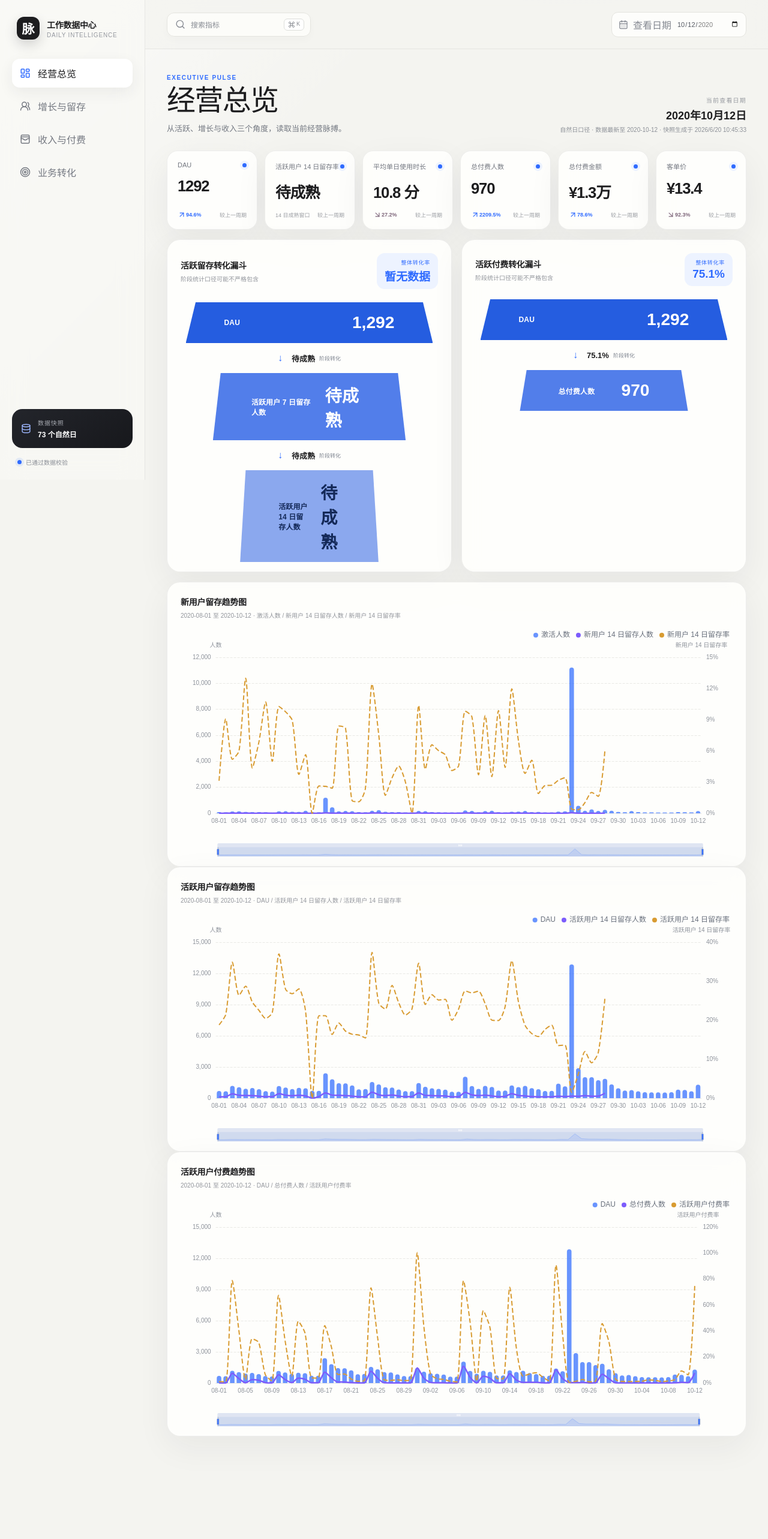
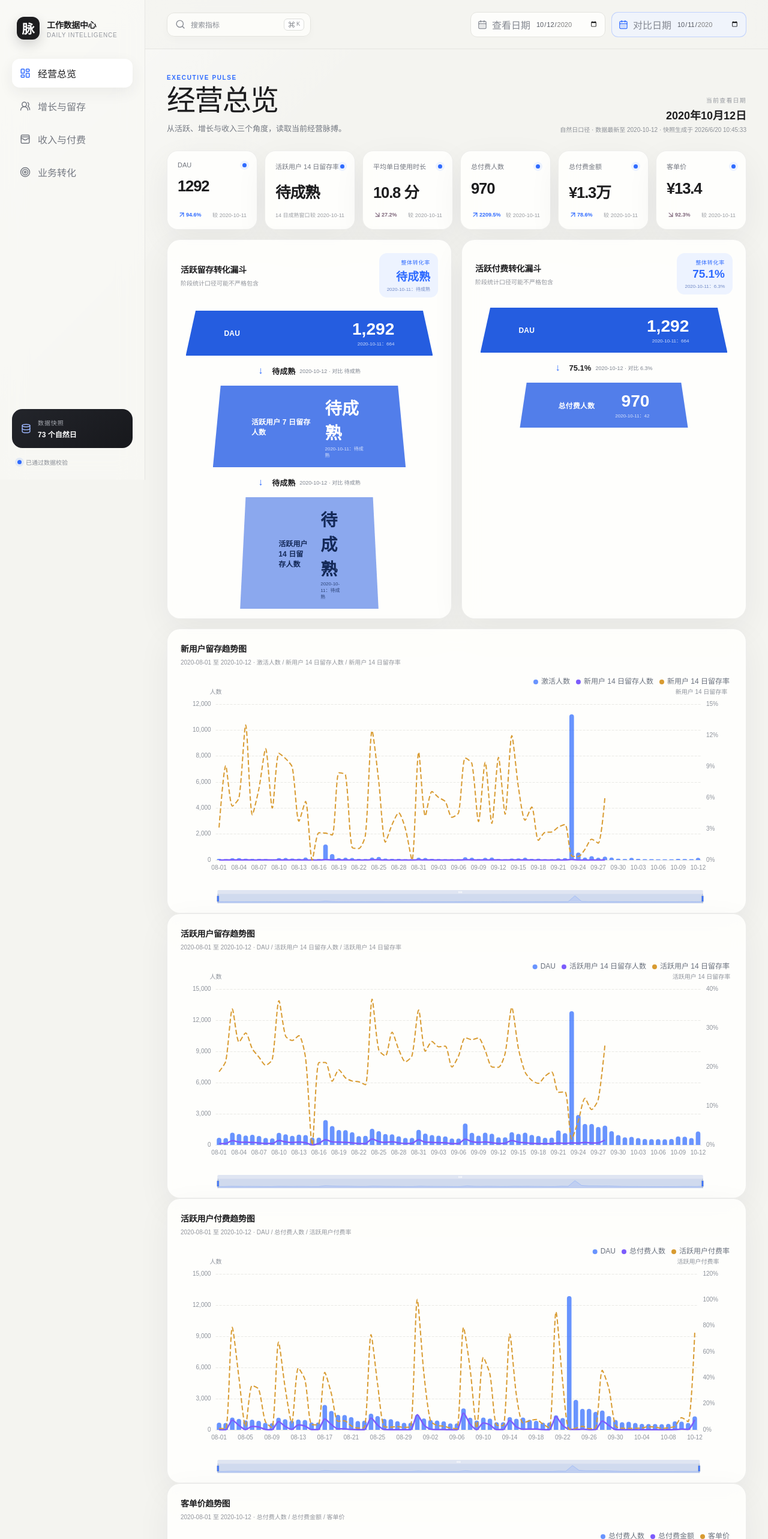
Before and after one commit to zbqingtianyun/daily-and-weekly-dashboard, a Next.js app: page / in a window 1280 px wide. Shown: the top 2566 px of the page at 60% size. Before the commit the page ends 2459 px from the top, so only its background shows below. Built offline with nearby package versions, Linux system fonts and the light colour scheme.

Commit message:
新增客单价趋势与双日期对比

```diff
--- a/app/globals.css
+++ b/app/globals.css
@@ -47,6 +47,8 @@ kbd { margin-left: auto; display: flex; align-items: center; gap: 2px; padding:
 .top-controls { gap: 10px; }
 .date-control { gap: 8px; border: 1px solid var(--line); background: rgba(255,255,253,.78); padding: 8px 11px; border-radius: 11px; color: #858992; }
 .date-control input { border: 0; background: transparent; color: #555962; font-size: 11px; width: 105px; outline: 0; }
+.comparison-date { border-color: rgba(47,107,255,.24); background: rgba(237,243,255,.72); }
+.comparison-date svg { color: var(--blue); }
 .content { padding: 42px 36px 64px; max-width: 1680px; margin: auto; }
 .page-heading { display: flex; justify-content: space-between; gap: 30px; align-items: flex-end; margin-bottom: 28px; }
 .eyebrow { color: var(--blue) !important; font-size: 10px !important; font-weight: 700; letter-spacing: .16em; text-transform: uppercase; margin: 0 0 9px !important; }
@@ -74,6 +76,7 @@ kbd { margin-left: auto; display: flex; align-items: center; gap: 2px; padding:
 .funnel-overall { display: flex; flex-direction: column; align-items: flex-end; padding: 9px 13px; border-radius: 13px; background: var(--blue-open); color: var(--blue); }
 .funnel-overall span { font-size: 9px; letter-spacing: .08em; }
 .funnel-overall strong { margin-top: 2px; font-size: 19px; font-variant-numeric: tabular-nums; }
+.funnel-overall small { margin-top: 3px; font-size: 8px; color: #6f88c5; font-variant-numeric: tabular-nums; }
 .funnel-body { display: flex; flex-direction: column; align-items: center; padding: 7px 2% 0; }
 .funnel-step { width: 100%; display: flex; flex-direction: column; align-items: center; }
 .funnel-stage { min-height: 68px; display: flex; align-items: center; justify-content: space-between; gap: 20px; padding: 15px clamp(22px, 5vw, 64px); color: #fff; clip-path: polygon(4% 0, 96% 0, 100% 100%, 0 100%); transition: width .35s ease, transform .2s ease; }
@@ -83,6 +86,8 @@ kbd { margin-left: auto; display: flex; align-items: center; gap: 2px; padding:
 .funnel-stage-3 { background: #8ba8ee; color: #142958; }
 .funnel-stage span { font-size: 12px; font-weight: 650; letter-spacing: .01em; }
 .funnel-stage strong { font-size: clamp(21px, 2.2vw, 30px); font-variant-numeric: tabular-nums; }
+.funnel-stage-values { display: flex; flex-direction: column; align-items: flex-end; }
+.funnel-stage-values small { margin-top: 2px; font-size: 8px; opacity: .78; font-variant-numeric: tabular-nums; }
 .funnel-rate { height: 50px; display: grid; grid-template-columns: 16px auto auto; align-items: center; gap: 7px; color: #7f8590; }
 .funnel-rate > span { color: var(--blue); font-size: 16px; }
 .funnel-rate strong { color: var(--ink); font-size: 13px; font-variant-numeric: tabular-nums; }
@@ -181,8 +186,9 @@ kbd { margin-left: auto; display: flex; align-items: center; gap: 2px; padding:
   .search-trigger span,.search-trigger kbd { display: none; }
   .top-controls { gap: 6px; }
   .single-date { padding: 8px; gap: 4px; }
-  .single-date > svg,.single-date > span { display: none; }
-  .single-date input { width: 104px; }
+  .single-date > svg,.single-date > span,.comparison-date > svg,.comparison-date > span { display: none; }
+  .single-date input,.comparison-date input { width: 94px; }
+  .comparison-date { padding: 8px; }
   .content { padding: 28px 14px 100px; }
   .page-heading { display: block; }
   .freshness { align-items: flex-start; text-align: left; margin-top: 20px; }
@@ -198,6 +204,7 @@ kbd { margin-left: auto; display: flex; align-items: center; gap: 2px; padding:
   .funnel-stage-2 { width: 88% !important; }
   .funnel-stage-3 { width: 72% !important; }
   .funnel-stage span { max-width: 60%; font-size: 10px; }
+  .funnel-stage-values small { font-size: 7px; }
   .dashboard-grid { display: block; }
   .panel { margin-bottom: 14px; padding: 18px 14px 12px; }
   .retention-groups { grid-template-columns: 1fr; }
--- a/components/dashboard.tsx
+++ b/components/dashboard.tsx
@@ -135,7 +135,14 @@ function DailyDualAxisTrendChart({
   rateKey,
   rateNumeratorKey,
   rateDenominatorKey,
-  maturityDays = 0
+  maturityDays = 0,
+  primaryAxisName = "人数",
+  secondaryAxisName = rateLabel,
+  volumeAxisIndex = 0,
+  comparisonAxisIndex = 0,
+  rateAxisIndex = 1,
+  rateMultiplier = 100,
+  rateAxisSuffix = "%"
 }: {
   title: string;
   rows: DashboardRow[];
@@ -149,6 +156,13 @@ function DailyDualAxisTrendChart({
   rateNumeratorKey?: string;
   rateDenominatorKey?: string;
   maturityDays?: number;
+  primaryAxisName?: string;
+  secondaryAxisName?: string;
+  volumeAxisIndex?: number;
+  comparisonAxisIndex?: number;
+  rateAxisIndex?: number;
+  rateMultiplier?: number;
+  rateAxisSuffix?: string;
 }) {
   const option = useMemo<EChartsOption>(() => {
     const base = baseChart();
@@ -186,7 +200,7 @@ function DailyDualAxisTrendChart({
       yAxis: [
         {
           type: "value",
-          name: "人数",
+          name: primaryAxisName,
           position: "left",
           min: 0,
           axisLine: { show: false },
@@ -197,12 +211,12 @@ function DailyDualAxisTrendChart({
         },
         {
           type: "value",
-          name: rateLabel,
+          name: secondaryAxisName,
           position: "right",
           min: 0,
           axisLine: { show: false },
           axisTick: { show: false },
-          axisLabel: { color: "#8d929b", fontSize: 10, formatter: "{value}%" },
+          axisLabel: { color: "#8d929b", fontSize: 10, formatter: `{value}${rateAxisSuffix}` },
           nameTextStyle: { color: "#8d929b", fontSize: 10 },
           splitLine: { show: false }
         }
@@ -215,7 +229,7 @@ function DailyDualAxisTrendChart({
         {
           name: volumeLabel,
           type: "bar",
-          yAxisIndex: 0,
+          yAxisIndex: volumeAxisIndex,
           barMaxWidth: 18,
           itemStyle: { color: "rgba(47,107,255,.72)", borderRadius: [4, 4, 0, 0] },
           data: rows.map((row) => row[volumeKey] === null ? null : Number(row[volumeKey]))
@@ -223,7 +237,7 @@ function DailyDualAxisTrendChart({
         {
           name: comparisonLabel,
           type: "line",
-          yAxisIndex: 0,
+          yAxisIndex: comparisonAxisIndex,
           smooth: 0.25,
           showSymbol: false,
           connectNulls: false,
@@ -234,7 +248,7 @@ function DailyDualAxisTrendChart({
         {
           name: rateLabel,
           type: "line",
-          yAxisIndex: 1,
+          yAxisIndex: rateAxisIndex,
           smooth: 0.25,
           showSymbol: false,
           connectNulls: false,
@@ -243,12 +257,12 @@ function DailyDualAxisTrendChart({
           data: rows.map((row) => {
             if (!isMature(row, latest, maturityDays)) return null;
             const value = rateValue(row);
-            return value === null ? null : value * 100;
+            return value === null ? null : value * rateMultiplier;
           })
         }
       ]
     };
-  }, [comparisonKey, comparisonLabel, latest, maturityDays, rateDenominatorKey, rateKey, rateLabel, rateNumeratorKey, rows, volumeKey, volumeLabel]);
+  }, [comparisonAxisIndex, comparisonKey, comparisonLabel, latest, maturityDays, primaryAxisName, rateAxisIndex, rateAxisSuffix, rateDenominatorKey, rateKey, rateLabel, rateMultiplier, rateNumeratorKey, rows, secondaryAxisName, volumeAxisIndex, volumeKey, volumeLabel]);
 
   return (
     <section className="panel new-user-trend" aria-label={title}>
@@ -263,7 +277,7 @@ function DailyDualAxisTrendChart({
   );
 }
 
-function KpiCard({ metric, current, previous, mature = true }: { metric: MetricDefinition; current: unknown; previous: unknown; mature?: boolean }) {
+function KpiCard({ metric, current, previous, mature = true, comparisonLabel = "上一周期" }: { metric: MetricDefinition; current: unknown; previous: unknown; mature?: boolean; comparisonLabel?: string }) {
   const change = mature ? delta(current, previous) : null;
   return (
     <motion.article className="kpi-card" whileHover={{ y: -4 }} transition={{ duration: 0.2 }}>
@@ -279,15 +293,31 @@ function KpiCard({ metric, current, previous, mature = true }: { metric: MetricD
             {Math.abs(change * 100).toFixed(1)}%
           </span>
         )}
-        <span>较上一周期</span>
+        <span>较 {comparisonLabel}</span>
       </div>
     </motion.article>
   );
 }
 
-function FunnelCard({ title, stages }: { title: string; stages: { key: string; label: string; value: number | null }[] }) {
+function FunnelCard({
+  title,
+  stages,
+  comparisonStages,
+  currentLabel,
+  comparisonLabel
+}: {
+  title: string;
+  stages: { key: string; label: string; value: number | null }[];
+  comparisonStages: { key: string; label: string; value: number | null }[];
+  currentLabel: string;
+  comparisonLabel: string;
+}) {
   const rates = stages.slice(1).map((stage, index) => conversionRate(stage.value, stages[index].value));
+  const comparisonRates = comparisonStages.slice(1).map((stage, index) => conversionRate(stage.value, comparisonStages[index].value));
   const overallRate = conversionRate(stages.at(-1)?.value, stages[0].value);
+  const comparisonOverallRate = conversionRate(comparisonStages.at(-1)?.value, comparisonStages[0].value);
+  const formatFunnelValue = (value: number | null) => value === null || !Number.isFinite(value) ? "待成熟" : formatMetric(value, "integer");
+  const formatFunnelRate = (value: number | null) => value === null ? "待成熟" : `${(value * 100).toFixed(1)}%`;
   return (
     <section className="panel conversion-funnel" aria-label={title}>
       <header className="panel-header">
@@ -297,7 +327,8 @@ function FunnelCard({ title, stages }: { title: string; stages: { key: string; l
         </div>
         <div className="funnel-overall">
           <span>整体转化率</span>
-          <strong>{overallRate === null ? "暂无数据" : `${(overallRate * 100).toFixed(1)}%`}</strong>
+          <strong>{formatFunnelRate(overallRate)}</strong>
+          <small>{comparisonLabel}：{formatFunnelRate(comparisonOverallRate)}</small>
         </div>
       </header>
       <div className="funnel-body">
@@ -305,13 +336,16 @@ function FunnelCard({ title, stages }: { title: string; stages: { key: string; l
           <div className="funnel-step" key={stage.key}>
             <div className={`funnel-stage funnel-stage-${index + 1}`} style={{ width: `${100 - index * (stages.length === 2 ? 32 : 22)}%` }}>
               <span>{stage.label}</span>
-              <strong>{stage.value === null || !Number.isFinite(stage.value) ? "待成熟" : formatMetric(stage.value, "integer")}</strong>
+              <div className="funnel-stage-values">
+                <strong>{formatFunnelValue(stage.value)}</strong>
+                <small>{comparisonLabel}：{formatFunnelValue(comparisonStages[index]?.value ?? null)}</small>
+              </div>
             </div>
             {index < rates.length && (
               <div className="funnel-rate" aria-label={`${stages[index].label}到${stages[index + 1].label}转化率`}>
                 <span>↓</span>
-                <strong>{rates[index] === null ? "待成熟" : `${(rates[index]! * 100).toFixed(1)}%`}</strong>
-                <small>阶段转化</small>
+                <strong>{formatFunnelRate(rates[index])}</strong>
+                <small>{currentLabel} · 对比 {formatFunnelRate(comparisonRates[index])}</small>
               </div>
             )}
           </div>
@@ -321,29 +355,33 @@ function FunnelCard({ title, stages }: { title: string; stages: { key: string; l
   );
 }
 
-function ConversionFunnels({ current, latest }: { current: DashboardRow; latest: string }) {
+function ConversionFunnels({ current, comparison, latest }: { current: DashboardRow; comparison: DashboardRow; latest: string }) {
   const toNumber = (value: unknown) => value === null || value === undefined || value === "" ? null : Number(value);
-  const dau = toNumber(current.DAU);
-  const retained7 = isMature(current, latest, 7) ? toNumber(current["活跃用户7日留存人数"]) : null;
-  const retained14 = isMature(current, latest, 14) ? toNumber(current["活跃用户14日留存人数"]) : null;
-  const paid = toNumber(current["总付费人数"]);
+  const retentionStages = (row: DashboardRow) => [
+    { key: "retention-dau", label: "DAU", value: toNumber(row.DAU) },
+    { key: "retention-7d", label: "活跃用户 7 日留存人数", value: isMature(row, latest, 7) ? toNumber(row["活跃用户7日留存人数"]) : null },
+    { key: "retention-14d", label: "活跃用户 14 日留存人数", value: isMature(row, latest, 14) ? toNumber(row["活跃用户14日留存人数"]) : null }
+  ];
+  const paymentStages = (row: DashboardRow) => [
+    { key: "payment-dau", label: "DAU", value: toNumber(row.DAU) },
+    { key: "payment-total", label: "总付费人数", value: toNumber(row["总付费人数"]) }
+  ];
 
   return (
     <div className="conversion-funnel-grid">
       <FunnelCard
         title="活跃留存转化漏斗"
-        stages={[
-          { key: "retention-dau", label: "DAU", value: dau },
-          { key: "retention-7d", label: "活跃用户 7 日留存人数", value: retained7 },
-          { key: "retention-14d", label: "活跃用户 14 日留存人数", value: retained14 }
-        ]}
+        stages={retentionStages(current)}
+        comparisonStages={retentionStages(comparison)}
+        currentLabel={current.period}
+        comparisonLabel={comparison.period}
       />
       <FunnelCard
         title="活跃付费转化漏斗"
-        stages={[
-          { key: "payment-dau", label: "DAU", value: dau },
-          { key: "payment-total", label: "总付费人数", value: paid }
-        ]}
+        stages={paymentStages(current)}
+        comparisonStages={paymentStages(comparison)}
+        currentLabel={current.period}
+        comparisonLabel={comparison.period}
       />
     </div>
   );
@@ -384,7 +422,11 @@ export default function Dashboard({ daily, catalog, metadata }: { daily: Dashboa
   const sourceRows = daily.rows;
   const firstPeriod = sourceRows[0].period;
   const lastPeriod = sourceRows.at(-1)!.period;
-  const [selectedDate, setSelectedDate] = useState(parseQueryDate(params.get("to") ?? params.get("from"), lastPeriod));
+  const initialSelectedDate = parseQueryDate(params.get("to") ?? params.get("from"), lastPeriod);
+  const initialSelectedIndex = sourceRows.findIndex((row) => row.period === initialSelectedDate);
+  const defaultComparisonDate = sourceRows[Math.max(0, initialSelectedIndex - 1)]?.period ?? firstPeriod;
+  const [selectedDate, setSelectedDate] = useState(initialSelectedDate);
+  const [comparisonDate, setComparisonDate] = useState(parseQueryDate(params.get("compare"), defaultComparisonDate));
   const [searchOpen, setSearchOpen] = useState(false);
   const [search, setSearch] = useState("");
   const definitions = useMemo(() => metricMap(catalog), [catalog]);
@@ -408,6 +450,7 @@ export default function Dashboard({ daily, catalog, metadata }: { daily: Dashboa
   }, []);
 
   const current = sourceRows.find((row) => row.period === selectedDate) ?? sourceRows.at(-1)!;
+  const comparison = sourceRows.find((row) => row.period === comparisonDate) ?? sourceRows[0];
   const rows = [current];
   const dailyTrendRows = useMemo(() => daily.rows.filter((row) => row.period <= current.period), [current.period, daily.rows]);
   const currentIndex = sourceRows.findIndex((row) => row.period === current.period);
@@ -417,12 +460,17 @@ export default function Dashboard({ daily, catalog, metadata }: { daily: Dashboa
 
   const switchView = (next: View) => {
     setView(next);
-    updateUrl({ view: next, from: selectedDate, to: selectedDate });
+    updateUrl({ view: next, from: selectedDate, to: selectedDate, compare: comparisonDate });
   };
 
   const selectDate = (date: string) => {
     setSelectedDate(date);
-    updateUrl({ view, from: date, to: date });
+    updateUrl({ view, from: date, to: date, compare: comparisonDate });
+  };
+
+  const selectComparisonDate = (date: string) => {
+    setComparisonDate(date);
+    updateUrl({ view, from: selectedDate, to: selectedDate, compare: date });
   };
 
   return (
@@ -451,6 +499,13 @@ export default function Dashboard({ daily, catalog, metadata }: { daily: Dashboa
               <span>查看日期</span>
               <input aria-label="日报日期" type="date" min={firstPeriod} max={lastPeriod} value={selectedDate} onChange={(event) => selectDate(event.target.value)} />
             </label>
+            {view === "overview" && (
+              <label className="date-control comparison-date">
+                <CalendarDays size={16} />
+                <span>对比日期</span>
+                <input aria-label="对比日期" type="date" min={firstPeriod} max={lastPeriod} value={comparisonDate} onChange={(event) => selectComparisonDate(event.target.value)} />
+              </label>
+            )}
           </div>
         </header>
 
@@ -471,10 +526,10 @@ export default function Dashboard({ daily, catalog, metadata }: { daily: Dashboa
                   <div className="kpi-grid">
                     {KPI_KEYS.map((key) => {
                       const metric = definitions.get(key)!;
-                      return <KpiCard key={key} metric={metric} current={current[key]} previous={previous?.[key]} mature={isMature(current, latest, metric.maturityDays)} />;
+                      return <KpiCard key={key} metric={metric} current={current[key]} previous={comparison[key]} comparisonLabel={comparison.period} mature={isMature(current, latest, metric.maturityDays)} />;
                     })}
                   </div>
-                  <ConversionFunnels current={current} latest={latest} />
+                  <ConversionFunnels current={current} comparison={comparison} latest={latest} />
                   <DailyDualAxisTrendChart
                     title="新用户留存趋势图"
                     rows={dailyTrendRows}
@@ -510,6 +565,24 @@ export default function Dashboard({ daily, catalog, metadata }: { daily: Dashboa
                     rateNumeratorKey="总付费人数"
                     rateDenominatorKey="DAU"
                     rateLabel="活跃用户付费率"
+                  />
+                  <DailyDualAxisTrendChart
+                    title="客单价趋势图"
+                    rows={dailyTrendRows}
+                    latest={daily.rows.at(-1)!.period}
+                    volumeKey="总付费人数"
+                    volumeLabel="总付费人数"
+                    comparisonKey="总付费金额"
+                    comparisonLabel="总付费金额"
+                    rateKey="客单价"
+                    rateLabel="客单价"
+                    primaryAxisName="金额（元）"
+                    secondaryAxisName="人数"
+                    volumeAxisIndex={1}
+                    comparisonAxisIndex={0}
+                    rateAxisIndex={0}
+                    rateMultiplier={1}
+                    rateAxisSuffix=""
                   />
                 </>
               )}
```
Also changed, not shown: 1 other file (tests, documents, lock files or other folders).
